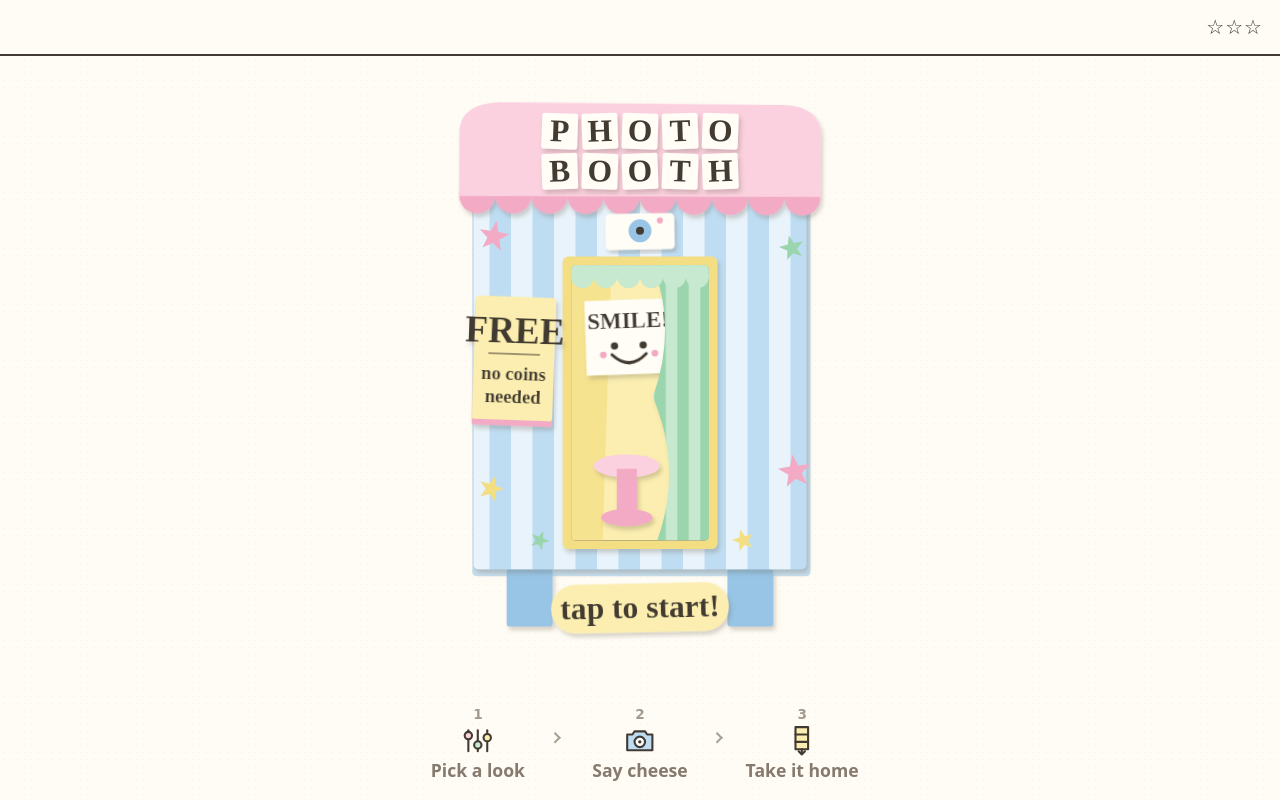
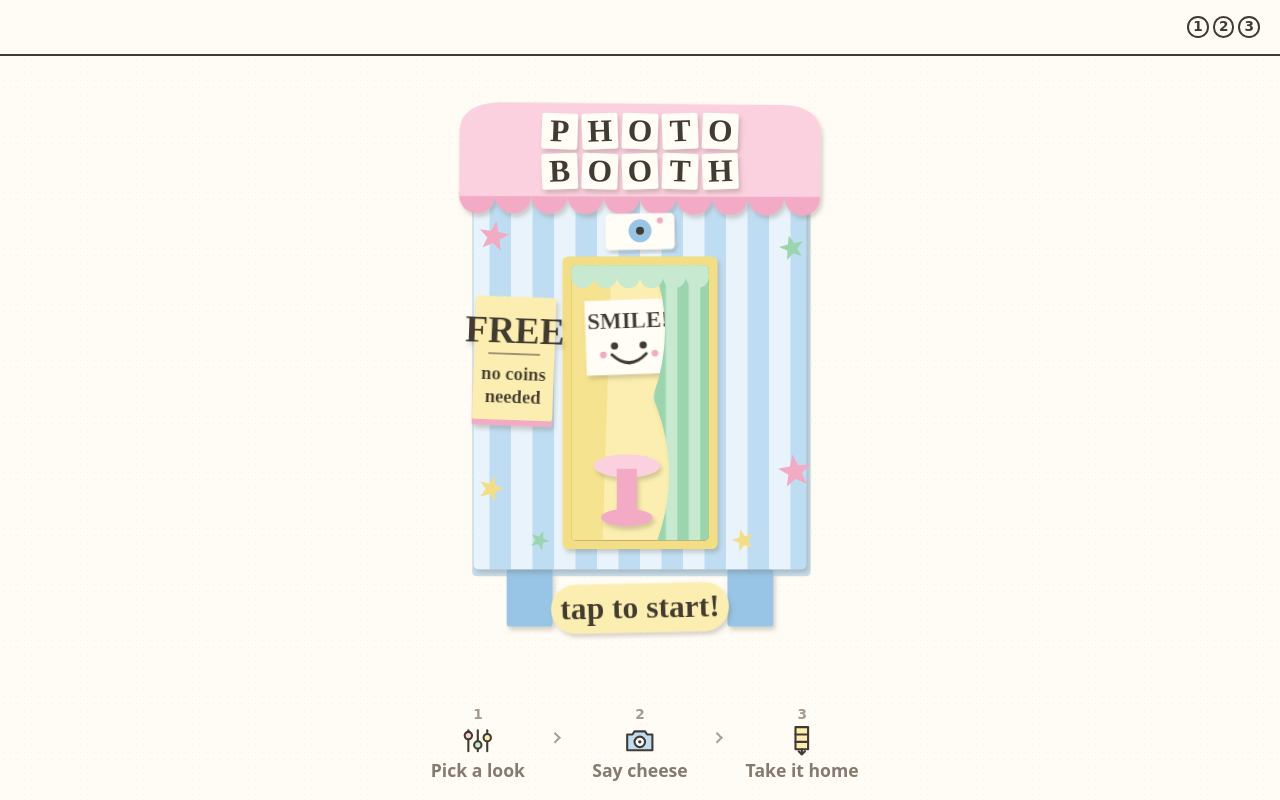
Before and after one commit to zachlima/photobooth, a React (Vite) app: page /#/welcome in a window 1280 px wide. Built offline with nearby package versions, Linux system fonts and the light colour scheme; a web font is replaced by a local one.

Commit message:
Use numbered circles for progress

```diff
--- a/src/components/Header.tsx
+++ b/src/components/Header.tsx
@@ -39,10 +39,10 @@ export function Header({ route }: { route: Route }) {
         {[1, 2, 3].map((n) => (
           <span
             key={n}
-            className={`header__star${step >= n ? ' header__star--on' : ''}`}
+            className={`header__step${step >= n ? ' header__step--on' : ''}`}
             aria-hidden="true"
           >
-            {step >= n ? '★' : '☆'}
+            {n}
           </span>
         ))}
       </div>
--- a/src/styles/global.css
+++ b/src/styles/global.css
@@ -139,23 +139,29 @@ button {
 .header__steps {
   grid-column: 3;
   display: flex;
-  gap: 0.18rem;
+  gap: 0.25rem;
   align-items: center;
   justify-self: end;
 }
 
-.header__star {
-  display: inline-block;
-  width: 1rem;
+.header__step {
+  display: grid;
+  place-items: center;
+  width: 1.35rem;
+  height: 1.35rem;
+  border: 2px solid var(--ink);
+  border-radius: 50%;
+  background: transparent;
   color: var(--ink);
-  font-family: var(--body);
-  font-size: 1.25rem;
+  font-family: var(--display);
+  font-size: 0.85rem;
+  font-weight: 700;
   line-height: 1;
-  text-align: center;
 }
 
-.header__star--on {
-  color: var(--ink);
+.header__step--on {
+  background: var(--ink);
+  color: var(--paper);
 }
 
 /* Every screen is header + flexible body + fixed control row. */
```
